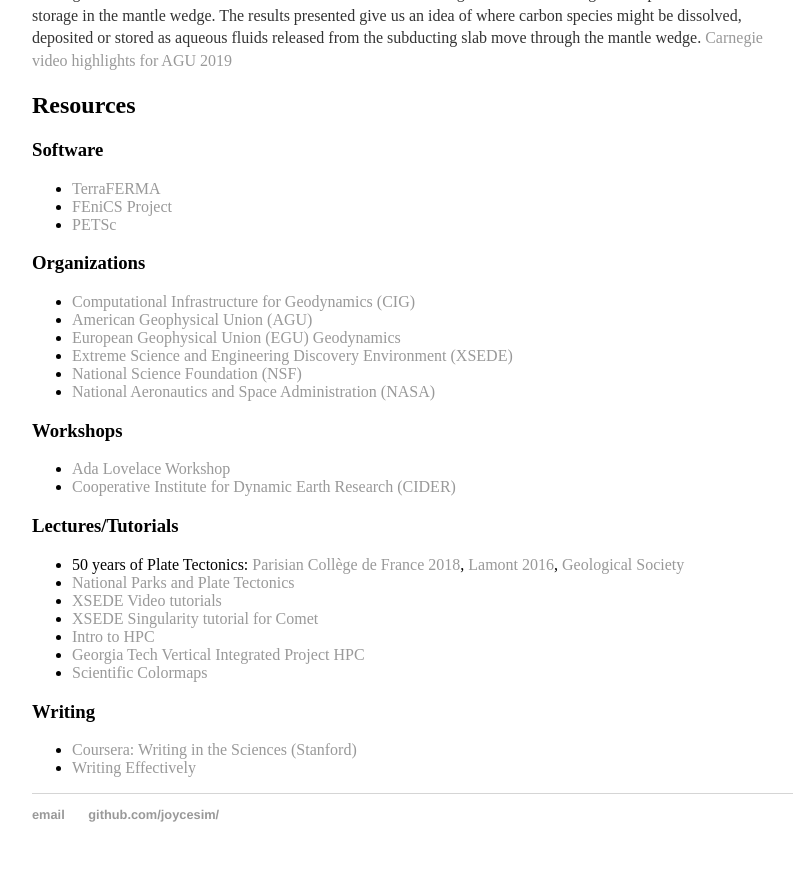
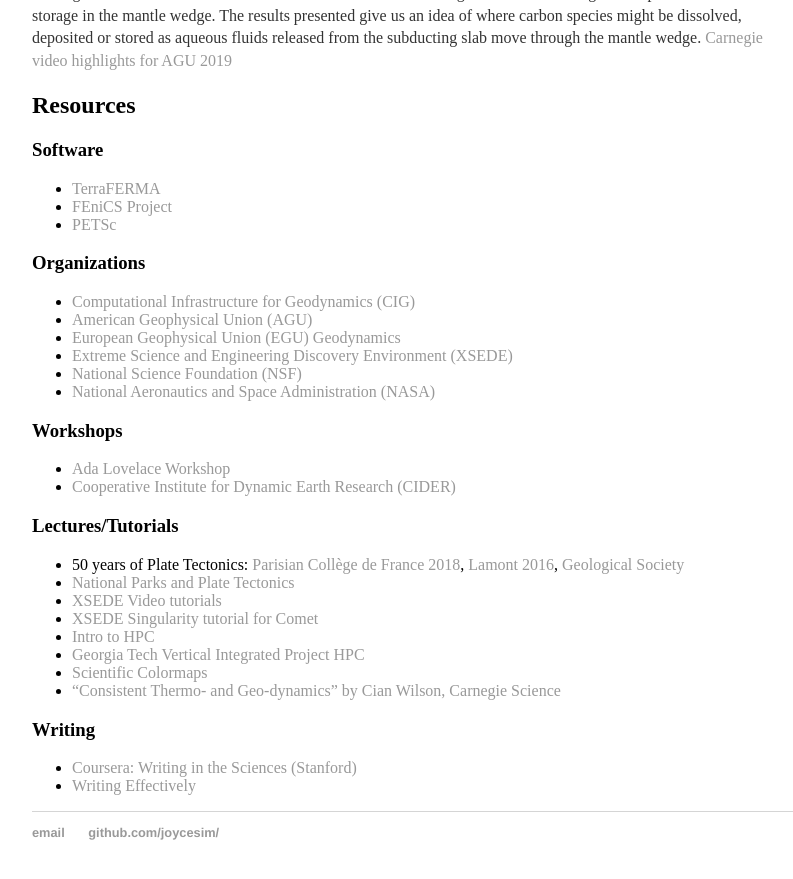
Before and after one commit to joycesim/joycesim.github.io, a Jekyll site: the page built from research/index.md, in a window 1280 px wide and 900 px high, scrolled down 2962 px. Shown: the top 879 px of the window, without its empty margins (224-1017 px from the left). Built offline with Jekyll 4.4.1, drawn with Linux system fonts in a browser that asks for light colours.

Commit message:
Update index.md

```diff
--- a/research/index.md
+++ b/research/index.md
@@ -54,6 +54,7 @@
 * [Intro to HPC](https://geovizlab.geology.buffalo.edu/hpcintro.html)
 * [Georgia Tech Vertical Integrated Project HPC](https://www.vip.gatech.edu/teams/team-phoenix-cluster-competition-team-hpc)
 * [Scientific Colormaps](https://www.mathworks.com/matlabcentral/fileexchange/68546-crameri-perceptually-uniform-scientific-colormaps)
+* ["Consistent Thermo- and Geo-dynamics" by Cian Wilson, Carnegie Science](https://www.youtube.com/watch?v=vM21WwjC69c)
 
 ### Writing
 * [Coursera: Writing in the Sciences (Stanford)](https://www.coursera.org/learn/sciwrite)
```
